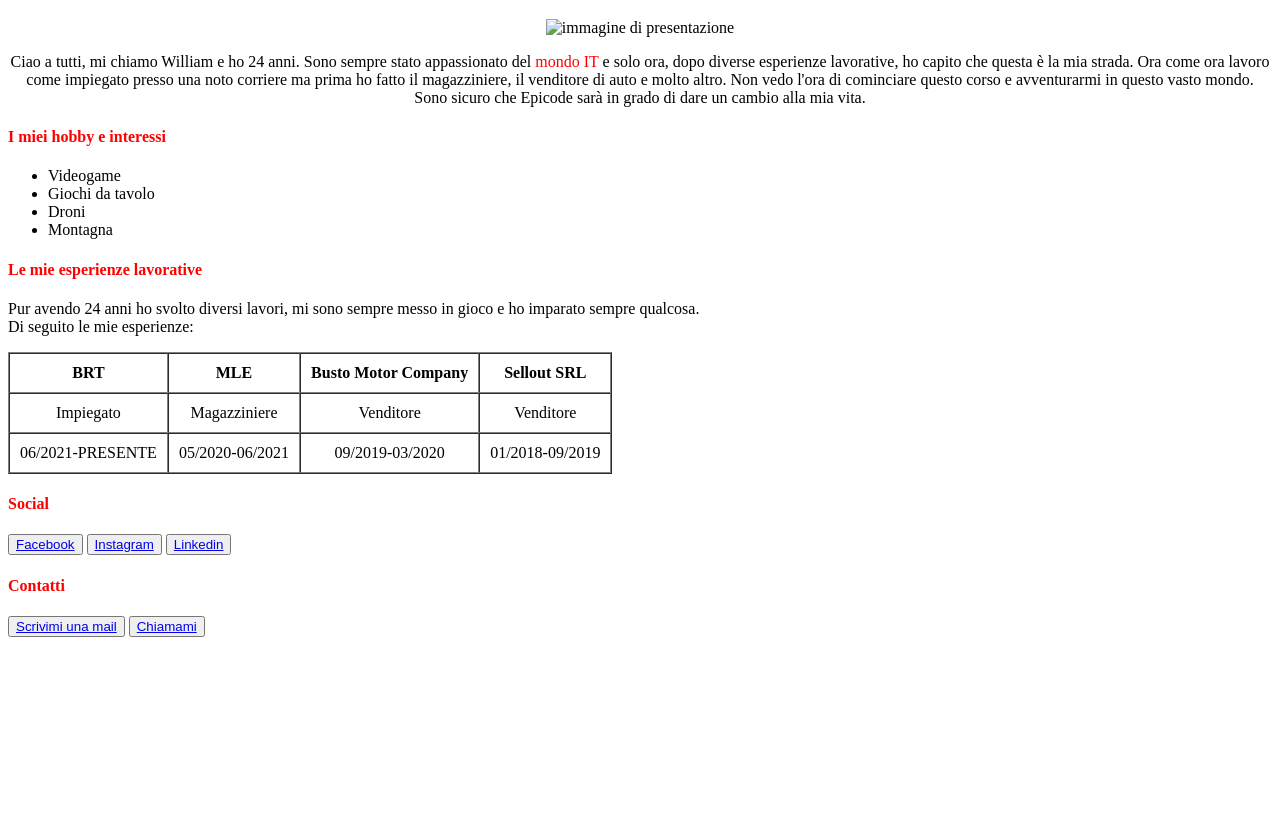
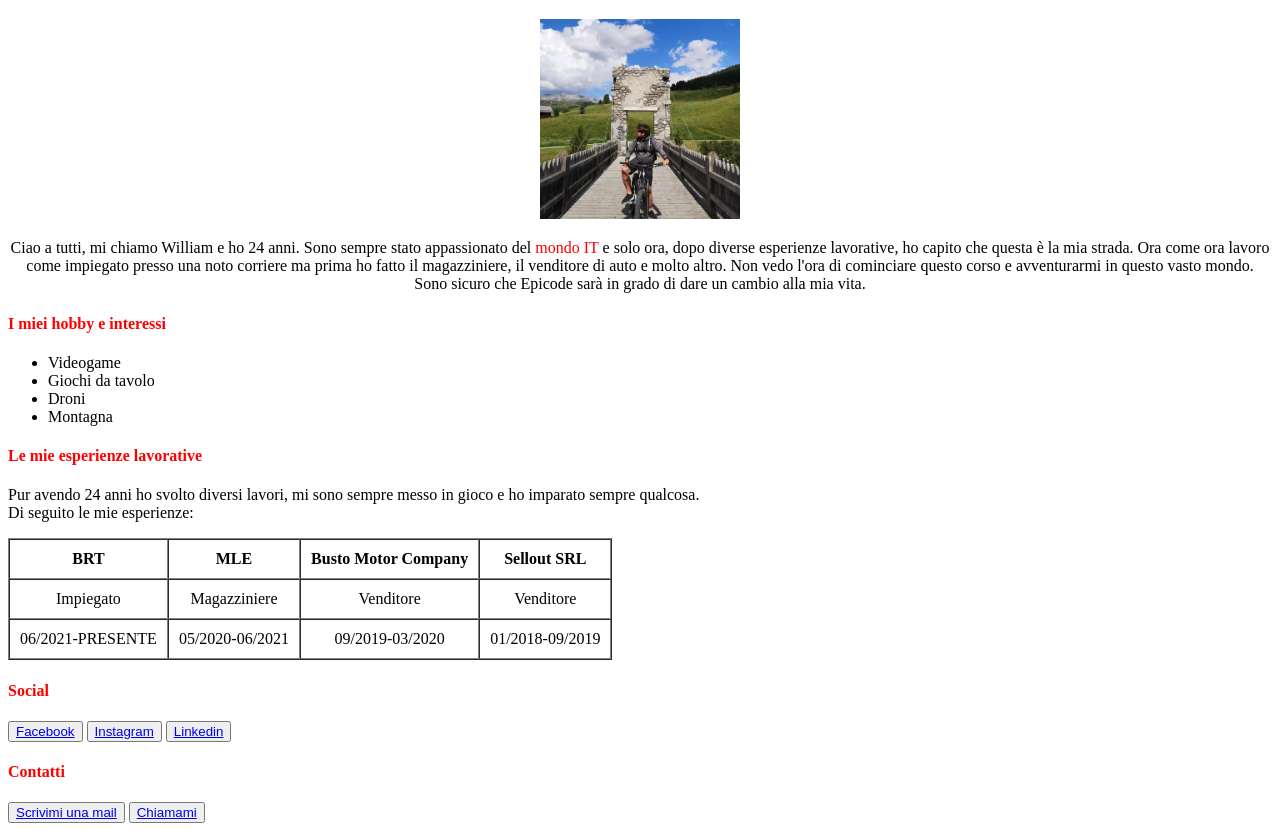
Before and after one commit to WillyWilliam00/Prima-Challenge, a plain HTML site: page index.html in a window 1280 px wide. Shown: the part 61-892 px from the top of the page. Before the commit the page ends 800 px from the top, so only its background shows below. Drawn offline with Linux system fonts and the light colour scheme; files whose address does not match are found by name.

Commit message:
Update index.html

```diff
--- a/index.html
+++ b/index.html
@@ -13,7 +13,7 @@
       <h1 style="color: red;">Benvenuti nella mia pagina!</h1>
 
 
-      <img src="/prima challenge/img x presentazione.jpg" style="width: 200px;" alt="immagine di presentazione">
+      <img src="/Users/costa/Desktop/prima challenge/img x presentazione.jpg" style="width: 200px;" alt="immagine di presentazione">
     </div>
 
     <div style="text-align: center;">
```
